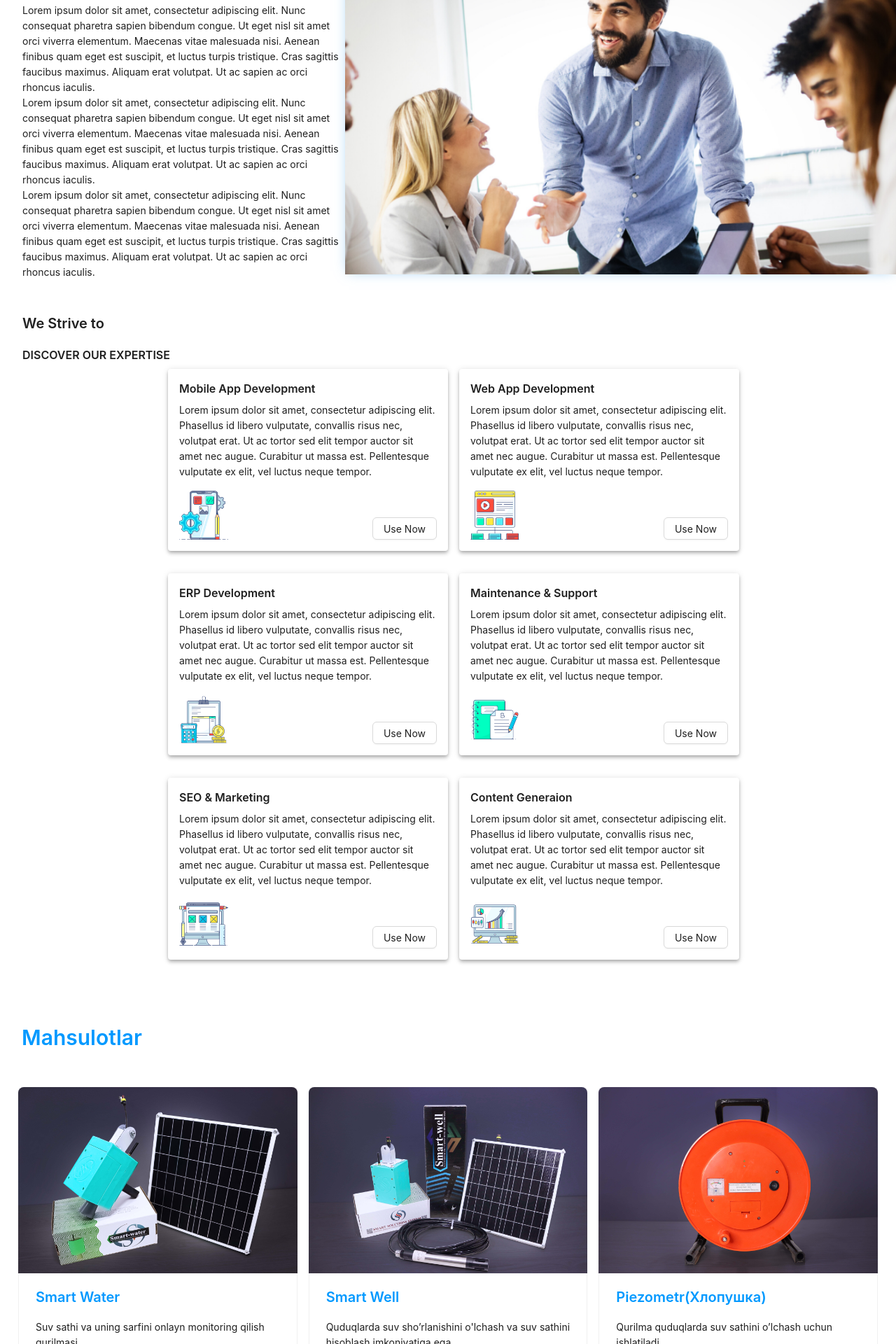
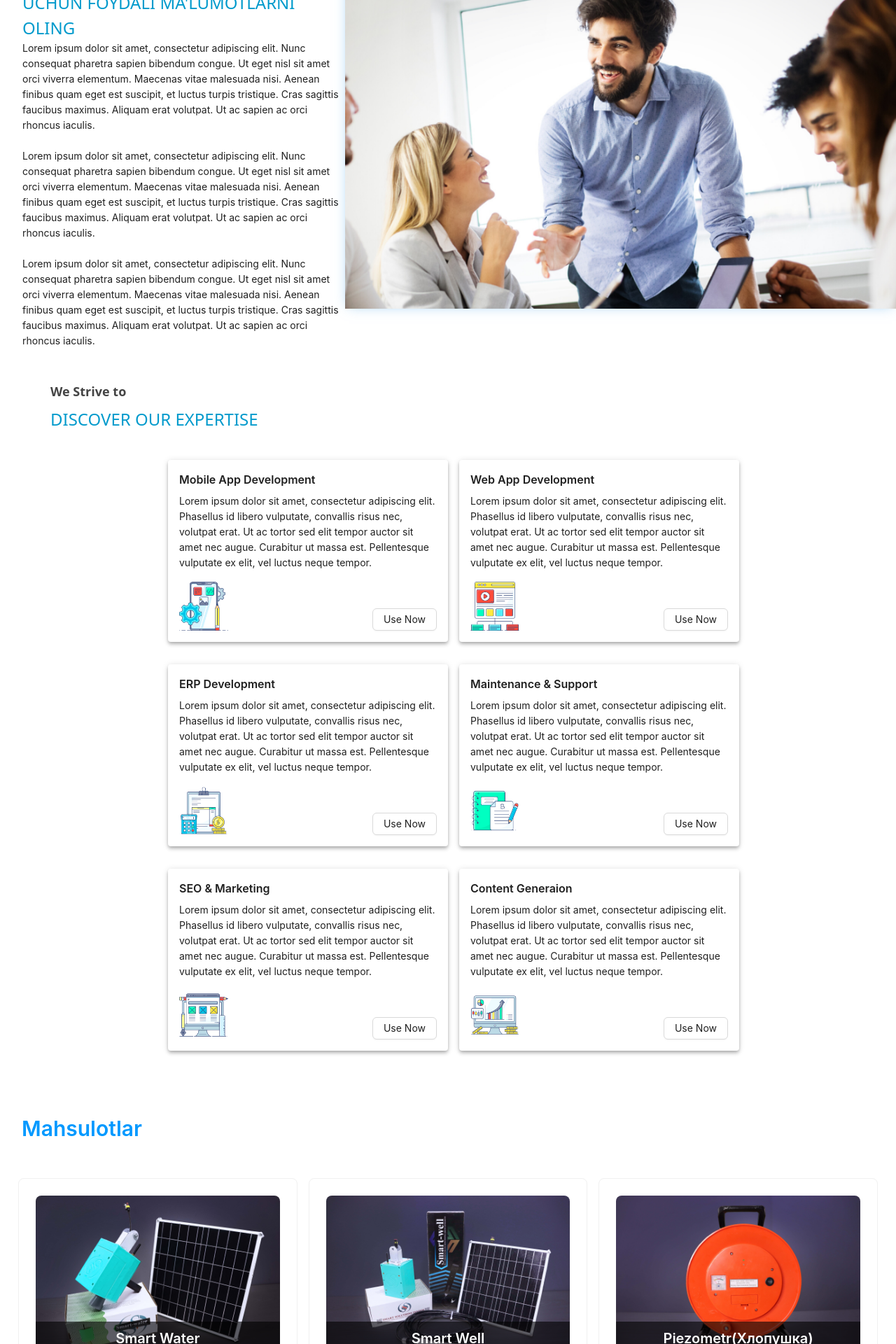
Before and after one commit to humoyun21/Smart-Solutions-System, a React (Vite) app: page / in a window 1280 px wide. Shown: the part 880-2800 px from the top of the page at 70% size. Built offline with nearby package versions, Linux system fonts and the light colour scheme.

Commit message:
product update

```diff
--- a/src/components/header/index.jsx
+++ b/src/components/header/index.jsx
@@ -1,5 +1,6 @@
 import {useEffect, useRef, useState} from "react";
-
+import { NavLink  } from 'react-router-dom';
+import navList from "../../router/ruter.js"
 import AppBar from "@mui/material/AppBar";
 import Box from "@mui/material/Box";
 import Button from "@mui/material/Button";
@@ -49,32 +50,32 @@ const data = [
 const dataNavbar = [
   {
     title: "Maxsulotlar",
-    link: "/products",
+    link: "/maxsulotlar",
   },
 
   {
     title: "Xizmatlar",
-    link: "/services",
+    link: "/xizmatlar",
   },
 
   {
     title: "Loyihalar",
-    link: "/projects",
+    link: "/loyihalar",
   },
 
   {
     title: "Ma'lumotlar",
-    link: "/about",
+    link: "/malumotlar",
   },
 
   {
     title: "Yangiliklar",
-    link: "/news",
+    link: "/yangiliklar",
   },
 
   {
     title: "Aloqa",
-    link: "/contact",
+    link: "/aloqa",
   },
 ];
 
--- a/src/pages/asosiy/index.jsx
+++ b/src/pages/asosiy/index.jsx
@@ -360,7 +360,7 @@ function Index() {
             paddingTop: 2,
           }}
         >
-          <Typography
+          <Box
             sx={{
               fontSize: 14,
               fontWeight: 600,
@@ -368,9 +368,9 @@ function Index() {
             component="h4"
           >
             BIZ HAQIMIZDA QISQACHA MA'LUMOT
-          </Typography>
+          </Box>
 
-          <Typography
+          <Box
             sx={{
               marginTop: 2,
               fontSize: 24,
@@ -380,6 +380,20 @@ function Index() {
           >
             BIZNING KOMPANIYAMIZ BILAN YAQINDAN TANISHING HAMDA O'ZINGIZ UCHUN
             FOYDALI MA'LUMOTLARNI OLING
+          </Box>
+
+          <Typography
+            sx={{
+              marginTop: 2,
+            }}
+            component="p"
+          >
+            Lorem ipsum dolor sit amet, consectetur adipiscing elit. Nunc
+            consequat pharetra sapien bibendum congue. Ut eget nisl sit amet
+            orci viverra elementum. Maecenas vitae malesuada nisi. Aenean
+            finibus quam eget est suscipit, et luctus turpis tristique. Cras
+            sagittis faucibus maximus. Aliquam erat volutpat. Ut ac sapien ac
+            orci rhoncus iaculis.<br/> <br/>
           </Typography>
 
           <Typography
@@ -393,21 +407,7 @@ function Index() {
             orci viverra elementum. Maecenas vitae malesuada nisi. Aenean
             finibus quam eget est suscipit, et luctus turpis tristique. Cras
             sagittis faucibus maximus. Aliquam erat volutpat. Ut ac sapien ac
-            orci rhoncus iaculis.
-          </Typography>
-
-          <Typography
-            sx={{
-              marginTop: 2,
-            }}
-            component="p"
-          >
-            Lorem ipsum dolor sit amet, consectetur adipiscing elit. Nunc
-            consequat pharetra sapien bibendum congue. Ut eget nisl sit amet
-            orci viverra elementum. Maecenas vitae malesuada nisi. Aenean
-            finibus quam eget est suscipit, et luctus turpis tristique. Cras
-            sagittis faucibus maximus. Aliquam erat volutpat. Ut ac sapien ac
-            orci rhoncus iaculis.
+            orci rhoncus iaculis. <br/> <br/>
           </Typography>
 
           <Typography
@@ -471,7 +471,7 @@ function Index() {
         }}
         component="section"
       >
-        <Typography
+        <Box
           sx={{
             fontSize: 18,
             fontWeight: 600,
@@ -483,9 +483,9 @@ function Index() {
           component="h4"
         >
           We Strive to
-        </Typography>
+        </Box>
 
-        <Typography
+        <Box
           component="h5"
           sx={{
             fontSize: 24,
@@ -496,7 +496,7 @@ function Index() {
           }}
         >
           DISCOVER OUR EXPERTISE
-        </Typography>
+        </Box>
 
         <Box
           sx={{
@@ -574,65 +574,28 @@ function Index() {
       {/*Profuct category */}
       <section id="gratis1">
     <Container>
-          <div
-            className="container"
-            style={{ padding: "10px", borderRadius: "2px" }}
-          >
-            <Title
-              level={4}
-              style={{
-                fontSize: 30,
-                fontWeight: 600,
-                textAlign: "left",
-                marginLeft: 5,
-                marginBottom: 50,
-                color: "#0099ff",
-              }}
-            >
+      <div className="container" style={{ padding: "10px", borderRadius: "2px" }}>
+        <Title level={4} style={{ fontSize: 30, fontWeight: 600, textAlign: "left", marginLeft: 5, marginBottom: 50, color: "#0099ff" }}>
           Mahsulotlar
         </Title>
-            {/* <Title level={5} style={{ fontSize: 24, marginLeft: 5, marginBottom: 5, textAlign: 'left', color: 'rgb(1, 154, 204)', textTransform: 'uppercase' }}>
-              Lorem ipsum dolor sit amet, consectetur adipiscing elit. Maecenas risus sapien, posuere ac iaculis sed.
-            </Title> */}
         <Row gutter={[16, 16]}>
           {productData.map((item, index) => (
             <Col xs={24} sm={12} md={8} key={index}>
-                  <Card
-                    hoverable
-                    cover={
-                      <img
-                        className="card__img"
-                        src={item.image}
-                        alt={`Feature ${index}`}
-                      />
-                    }
-                  >
-                    <Card.Meta
-                      title={
-                        <Title
-                          level={4}
-                          className="card__title"
-                          style={{ color: "#0099ff" }}
-                        >
+              <Card hoverable className="custom-card">
+                <div className="card-cover">
+                  <img className="card-img" src={item.image} alt={`Feature ${index}`} />
+                  <div className="card-title">
+                    <Title level={4} className="card-title-text" style={{ color: "#fff" }}>
                       {item.title}
                     </Title>
-                      }
-                      description={
-                        <Paragraph className="card__description">
-                          {item.description}
-                        </Paragraph>
-                      }
-                    />
-                    <Button
-                      type="primary"
-                      className="card__button"
-                      style={{
-                        backgroundColor: "rgb(1, 154, 204)",
-                        borderColor: "rgb(1, 154, 204)",
-                      }}
-                    >
+                  </div>
+                </div>
+                <div className="card-hover-content">
+                  <Paragraph className="card-description">{item.description}</Paragraph>
+                  <Button type="primary" className="card-button" style={{ backgroundColor: "rgb(1, 154, 204)", color: " #fff" }}>
                     {item.link}
                   </Button>
+                </div>
               </Card>
             </Col>
           ))}
@@ -699,7 +662,7 @@ function Index() {
                 </SwiperSlide>
               ))}
             </Swiper>
-            ;
+
           </div>
         </Container>
       </section>
--- a/src/pages/asosiy/style.scss
+++ b/src/pages/asosiy/style.scss
@@ -27,7 +27,7 @@
 
 
 
-  //new
+  //yangiliklar
 
   .container {
     padding: 16px;
@@ -397,3 +397,72 @@ iframe {
 .video-slide:hover iframe {
   display: block;
 }
+
+
+//product
+
+.custom-card {
+  position: relative;
+  overflow: hidden;
+  border-radius: 8px;
+
+
+  .card-cover {
+    position: relative;
+    overflow: hidden;
+    z-index: 1; /* Keep the image behind */
+
+    .card-img {
+      width: 100%;
+      height: auto;
+      display: block;
+    }
+
+    .card-title {
+      position: absolute;
+      bottom: 0;
+      width: 100%;
+      background: rgba(0, 0, 0, 0.6);
+      padding: 10px;
+      text-align: center;
+    }
+
+    .card-title-text {
+      color: #fff;
+      margin: 0;
+    }
+  }
+
+  .card-hover-content {
+    position: absolute;
+    bottom: -100%; /* Start below the card */
+    left: 0;
+    width: 100%;
+    height: 100%; /* Cover the entire card */
+    background: #02a9f6;
+    color: #fff;
+    display: flex;
+    flex-direction: column;
+    justify-content: center;
+    align-items: center;
+    padding: 20px;
+    transition: bottom 0.3s ease-in-out, opacity 0.3s ease-in-out; /* Slide up transition */
+    text-align: center;
+    opacity: 0; /* Hide initially */
+    z-index: 2; /* Make sure the hover content is above the image */
+  }
+
+  &:hover .card-hover-content {
+    bottom: 0; /* Move to the top */
+    opacity: 1; /* Show the content */
+  }
+
+  &:hover .card-cover {
+    opacity: 1; /* Keep the cover visible */
+  }
+
+  .card-description {
+    color: #fff; /* Set description text color to white */
+  }
+
+}
```
Also changed, not shown: 2 other files (tests, documents, lock files or other folders). Lines whose indentation alone changed are shown as unchanged.
